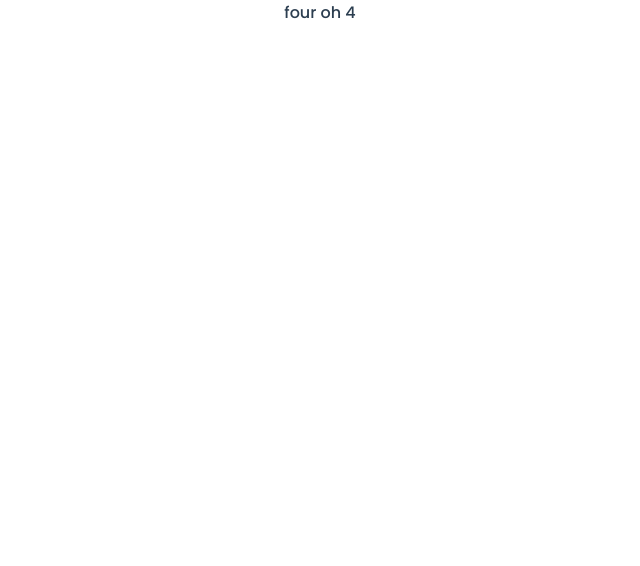
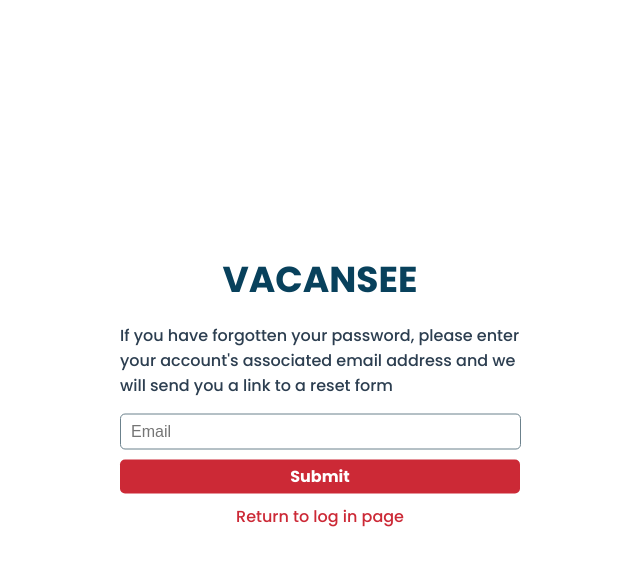
Before and after one commit to TomSchoolar/Vacansee, a Vue app in the folder client/: page /reset in a window 1280 px wide. Shown: the top 566 px of the page, without its empty margins (320-960 px from the left). Built offline with nearby package versions, Linux system fonts and the light colour scheme.

Commit message:
Add /reset view

```diff
--- a/client/src/router/routes.js
+++ b/client/src/router/routes.js
@@ -10,6 +10,7 @@
 
 
 import LogIn from '@/views/auth/LogIn.vue';
+import Reset from '@/views/auth/Reset.vue';
 
 const authRoutes = [
     {
@@ -19,6 +20,14 @@
         meta: {
             middleware: [isNotLoggedIn]
         }
+    },
+    {
+      path: '/reset',
+      name: 'Reset',
+      component: Reset,
+      meta: {
+        middleware: [isNotLoggedIn]
+      }
     }
 ];
 
--- /dev/null
+++ b/client/src/views/auth/Reset.vue
@@ -0,0 +1,106 @@
+<template>
+    <main class='main'>
+        <section class='container' v-if='!isSubmitted'>
+			<p class='logo'>Vacansee</p>
+            <p class='info'>If you have forgotten your password, please enter your account's associated email address and we will send you a link to a reset form</p>
+			<input v-model='email' type='email' placeholder='Email' id='email' required />
+			<button class='submit' @click='submit'>Submit</button>
+            <router-link to='/login' class='return-link'>Return to log in page</router-link>
+		</section>
+        <section class='container' v-if='isSubmitted'>
+        	<p class='logo'>Vacansee</p>
+            <p class='info'>If you have forgotten your password, please enter your account's associated email address and we will send you a link to a reset form</p>
+			<div class='submitted-info'><p>You have been sent a password reset form. Please check your email inbox.</p></div>
+            <router-link to='/login' class='return-link'>Return to log in page</router-link>
+        </section>
+    </main>
+</template>
+
+<script setup>
+    import { ref } from 'vue';
+
+	const email = ref('');
+    const isSubmitted = ref(false);
+
+    const submit = () => {
+        isSubmitted.value = !isSubmitted.value;
+    };
+</script>
+
+<style scoped>
+	.main {
+		width: 100vw;
+		height: 100vh;
+		position: relative;
+	}
+
+	.container {
+		width: 100%;
+		max-width: 400px;
+		top: 50%;
+		left: 50%;
+		transform: translate(-50%, -50%);
+		position: absolute;
+	}
+
+	.container input {
+		border: 1px solid var(--slate);
+		border-radius: 5px;
+		color: var(--slate);
+		font-size: 16px;
+		line-height: 24px;
+		display: block;
+		padding: 5px 10px;
+		margin: 0 0 10px 0;
+		width: calc(100% - 21px);
+	}
+
+    .info {
+        text-align: left;
+    }
+
+	.logo {
+		color: var(--blue);
+		font-weight: bold;
+		font-size: 36px;
+		line-height: 1;
+		text-transform: uppercase;
+		margin: 0 0 25px 0;
+	}
+
+    .return-link {
+        display: block;
+        margin: 10px;
+        color: var(--red);
+        text-decoration: none;
+    }
+
+    .return-link:hover {
+        color: var(--red-focus);
+    }
+
+	.submit {
+		background: var(--red);
+		border: 0;
+		border-radius: 5px;
+		color: #ffffff;
+		display: block;
+		font-family: var(--fonts);
+		font-size: 16px;
+		font-weight: bold;
+		line-height: 24px;
+		padding: 5px 0;
+		width: 100%;
+	}
+
+    .submit:active, .submit:focus, .submit:hover {
+        background: var(--red-focus);
+        cursor: pointer;
+    }
+
+    .submitted-info {
+        background-color: var(--red);
+        padding: 5px;
+        color: white;
+    }
+</style>
```
